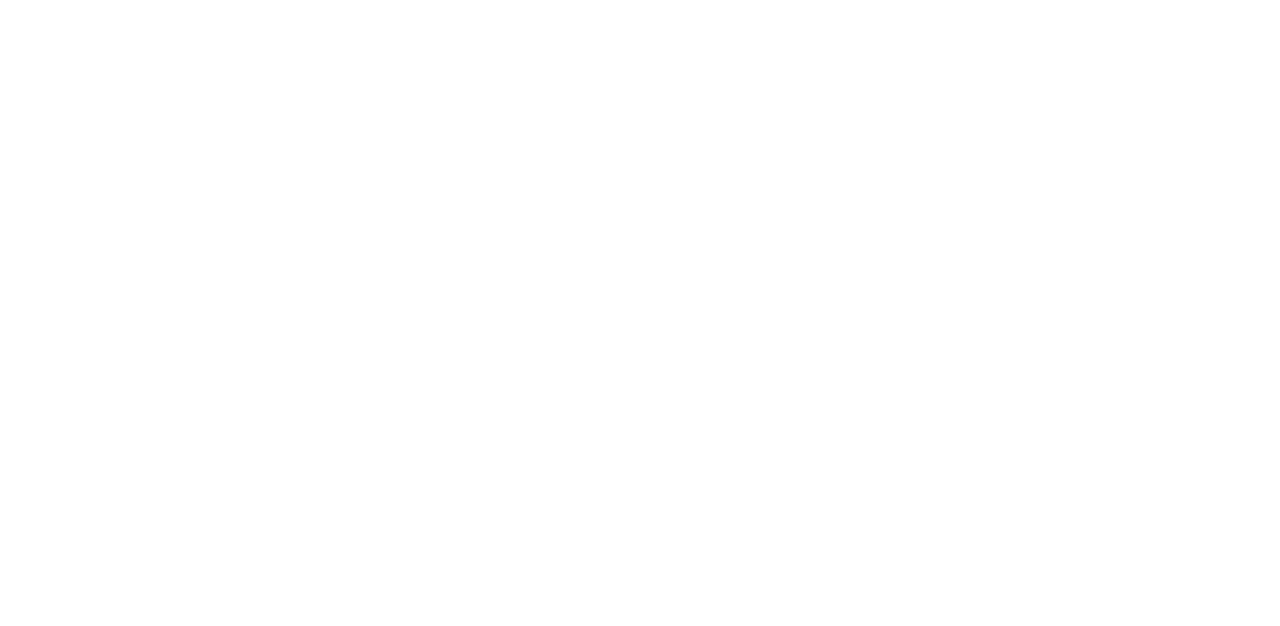
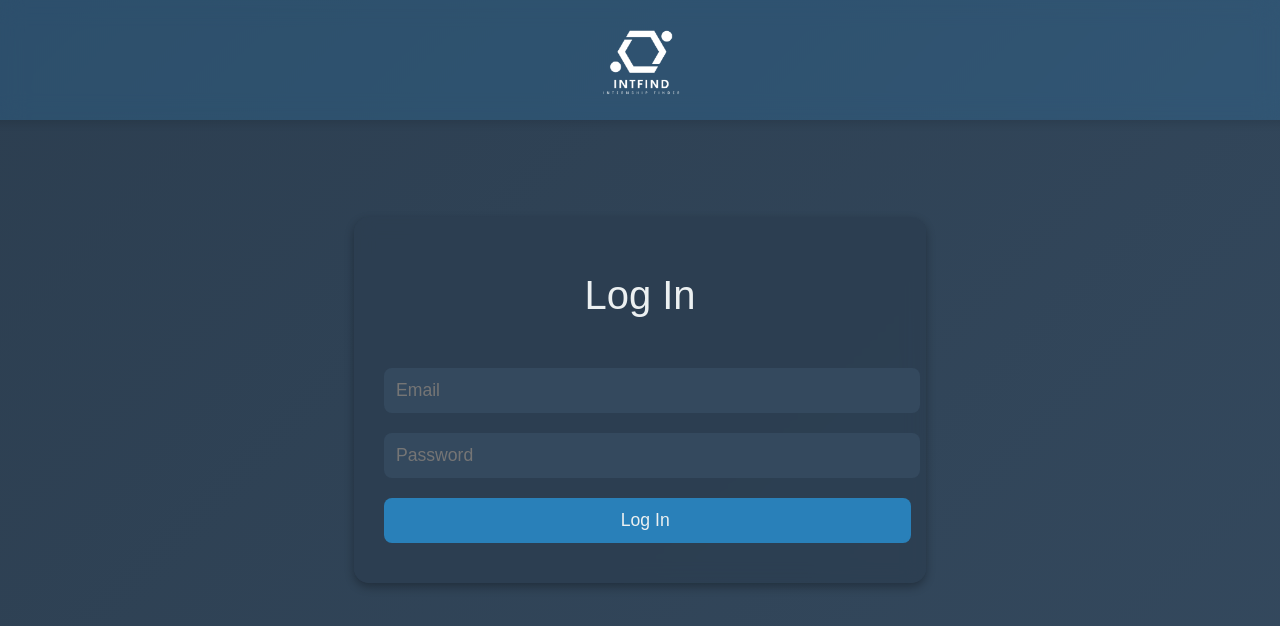
Before and after one commit to 4l0sh/intfind, a React (Create React App) app: page /login in a window 1280 px wide. Before the commit this address had no page. Shown: the top 626 px of the page. Built offline with nearby package versions, Linux system fonts and the light colour scheme; a web font is replaced by a local one.

Commit message:
login pagina toegevoegd

```diff
--- a/src/App.js
+++ b/src/App.js
@@ -4,22 +4,21 @@
 import Wizard from './layout/wizard';
 import Opleiding from './layout//opleiding/opleiding';
 import Experience from './layout/experience/experience';
-import Referenties from "./layout/referenties/referenties";
+import Referenties from './layout/referenties/referenties';
+import Login from './auth/login';
 import './App.css';
-
 
 function App() {
   return (
     <Router>
       <Fragment>
         <Routes>
-
-          <Route exact path="/" element={<Wizard />} />
-          <Route exact path="/skills" element={<Skills />} />
-          <Route exact path="/opleiding" element={<Opleiding />} />
-          <Route exact path="/referenties" element={<Referenties />} />
+          <Route exact path='/' element={<Wizard />} />
+          <Route exact path='/skills' element={<Skills />} />
+          <Route exact path='/opleiding' element={<Opleiding />} />
+          <Route exact path='/referenties' element={<Referenties />} />
           <Route exact path='/experience' element={<Experience />} />
-
+          <Route path='/login' element={<Login />} />
         </Routes>
       </Fragment>
     </Router>
--- /dev/null
+++ b/src/auth/login.css
@@ -0,0 +1,139 @@
+.body {
+  background: linear-gradient(135deg, #2c3e50, #34495e);
+  height: 100vh;
+  overflow: hidden;
+  font-family: 'Arial', sans-serif;
+  color: #ecf0f1;
+  display: flex;
+  flex-direction: column;
+  justify-content: flex-start;
+  align-items: center;
+}
+
+#logo {
+  width: 15%;
+  filter: brightness(0) invert(1);
+  transition: transform 0.3s ease-in-out;
+}
+
+#logo:hover {
+  transform: scale(1.1);
+}
+
+.headerContainer {
+  display: flex;
+  justify-content: space-between;
+  background: rgba(52, 152, 219, 0.2);
+  backdrop-filter: blur(12px);
+  align-items: center;
+  height: 10vh;
+  padding: 20px;
+  width: 100%;
+  transition: all 0.3s ease;
+  box-shadow: 0 4px 8px rgba(0, 0, 0, 0.1);
+}
+
+.headerDiv1,
+.headerDiv3 {
+  display: flex;
+  justify-content: center;
+  align-items: center;
+  width: 10%;
+}
+
+.headerDiv2 {
+  width: 80%;
+  border-radius: 10px;
+  padding: 10px;
+  text-align: center;
+  font-size: 1.5em;
+  transition: background-color 0.3s ease;
+}
+
+.loginContainer {
+  display: flex;
+  justify-content: center;
+  align-items: center;
+  height: 70vh;
+  width: 100%;
+}
+
+.loginDiv1,
+.loginDiv3 {
+  display: flex;
+  justify-content: center;
+  align-items: center;
+  width: 10%;
+}
+
+.loginDiv2 {
+  width: 40%;
+  background: rgba(44, 62, 80, 0.8);
+  border-radius: 15px;
+  padding: 30px;
+  box-shadow: 0px 4px 10px rgba(0, 0, 0, 0.3);
+  backdrop-filter: blur(10px);
+  display: flex;
+  flex-direction: column;
+  justify-content: center;
+  align-items: center;
+}
+
+.login {
+  display: flex;
+  flex-direction: column;
+  align-items: center;
+  justify-content: center;
+  gap: 20px;
+}
+
+h1 {
+  font-size: 2.5em;
+  margin-bottom: 20px;
+  color: #ecf0f1;
+  transition: color 0.3s ease;
+}
+
+h1:hover {
+  color: #1abc9c;
+}
+
+.loginInput {
+  width: 100%;
+  padding: 12px;
+  margin: 10px 0;
+  border: none;
+  border-radius: 8px;
+  background: #34495e;
+  color: #ecf0f1;
+  font-size: 1.1em;
+  transition: all 0.3s ease;
+}
+
+.loginInput:focus {
+  outline: none;
+  background: #1abc9c;
+  color: #2c3e50;
+}
+
+.loginInput[type='submit'] {
+  background-color: #2980b9;
+  border: none;
+  cursor: pointer;
+  width: 103%;
+  font-size: 1.1em;
+  transition: background-color 0.3s ease;
+}
+
+.loginInput[type='submit']:hover {
+  background-color: #3498db;
+  transform: translateY(-2px);
+  transition: 0.3s;
+}
+
+.footerContainer {
+  display: flex;
+  justify-content: space-between;
+  align-items: center;
+  width: 100%;
+}
--- /dev/null
+++ b/src/auth/login.js
@@ -0,0 +1,89 @@
+import React, { Fragment } from 'react';
+import { useNavigate } from 'react-router';
+import M from 'materialize-css';
+import './login.css';
+
+const Login = () => {
+  const navigate = useNavigate();
+  const onSubmit = (e) => {
+    e.preventDefault();
+    const email = document.getElementById('email').value;
+    const password = document.getElementById('password').value;
+
+    fetch('http://localhost:4000/login', {
+      method: 'POST',
+      headers: {
+        'Content-Type': 'application/json',
+      },
+      body: JSON.stringify({ email, password }),
+    })
+      .then((response) => response.json())
+      .then((result) => {
+        const userId = result.userId;
+        localStorage.setItem('userId', userId);
+        navigate('/');
+      })
+      .catch((err) => {
+        console.log('error logging in', err);
+        M.toast({ html: 'Error logging in', classes: 'red' });
+      });
+  };
+  return (
+    <Fragment>
+      <div className='body'>
+        <div className='headerContainer'>
+          <div className='div headerDiv1'></div>
+          <div className='div headerDiv2'>
+            <img
+              id='logo'
+              src={require('../images/intfind.png')}
+              alt='Intfind'
+            />
+          </div>
+          <div className='div headerDiv3'>
+            <div class='moon-solid icon'></div>
+          </div>
+        </div>
+        <div className='loginContainer'>
+          <div className='div loginDiv1'></div>
+          <div className='div loginDiv2'>
+            <div className='login'>
+              {' '}
+              <h1>Log In </h1>
+              <form className='loginForm'>
+                <input
+                  className='loginInput'
+                  id='email'
+                  type='email'
+                  placeholder='Email'
+                  required
+                />
+                <input
+                  className='loginInput'
+                  id='password'
+                  type='password'
+                  placeholder='Password'
+                  required
+                />
+                <input
+                  onClick={onSubmit}
+                  className='loginInput'
+                  type='submit'
+                  value='Log In '
+                />
+              </form>
+            </div>
+          </div>
+          <div className='div loginDiv3'></div>
+        </div>
+        {/* <div className='footerContainer'>
+          <div className='div footerDiv1'>1</div>
+          <div className='div footerDiv2'>2</div>
+          <div className='div footerDiv3'>3</div>
+        </div> */}
+      </div>
+    </Fragment>
+  );
+};
+
+export default Login;
--- a/src/layout/signup.css
+++ b/src/layout/signup.css
@@ -150,3 +150,26 @@
   border-radius: 50%;
   margin-top: -10px;
 }
+
+.imginput {
+  display: none;
+}
+
+.custom-file-button {
+  width: 50%;
+  margin-top: 10px;
+  background-color: #4caf50;
+  color: white;
+  padding: 10px 20px;
+  border: none;
+  cursor: pointer;
+  border-radius: 5px;
+  font-size: 16px;
+  transition: 0.3s ease;
+}
+
+.custom-file-button:hover {
+  background-color: #45a049;
+  transform: translateY(-3px);
+  transition: 0.3s ease;
+}
--- a/src/layout/signup.js
+++ b/src/layout/signup.js
@@ -17,6 +17,7 @@
     const username = document.getElementById('username').value;
     const email = document.getElementById('email').value;
     const password = document.getElementById('password').value;
+    const photo = document.getElementById('photo').files[0];
 
     setErrorMessage('');
 
@@ -31,7 +32,7 @@
       headers: {
         'Content-Type': 'application/json',
       },
-      body: JSON.stringify({ username, email, password }),
+      body: JSON.stringify({ username, email, password, photo }),
     })
       .then((response) => response.json())
       .then((result) => {
@@ -46,6 +47,49 @@
       })
       .catch((err) => console.log('error adding user', err));
   };
+
+  // const signUserUp = (event) => {
+  //   event.preventDefault();
+
+  //   const username = document.getElementById('username').value;
+  //   const email = document.getElementById('email').value;
+  //   const password = document.getElementById('password').value;
+  //   const photo = document.getElementById('photo').files[0];
+
+  //   setErrorMessage('');
+
+  //   if (!username || !email || !password) {
+  //     setErrorMessage('Please fill all fields');
+  //     M.toast({ html: 'Please fill all fields', classes: 'red' });
+  //     return;
+  //   }
+
+  //   const formData = new FormData();
+  //   formData.append('username', username);
+  //   formData.append('email', email);
+  //   formData.append('password', password);
+
+  //   if (photo) {
+  //     formData.append('photo', photo);
+  //   }
+
+  //   fetch('http://localhost:4000/users/signup', {
+  //     method: 'POST',
+  //     body: formData,
+  //   })
+  //     .then((response) => response.json())
+  //     .then((result) => {
+  //       if (result.message === 'User already exists') {
+  //         setErrorMessage(result.message);
+  //         M.toast({ html: 'User already exists', classes: 'red' });
+  //       } else {
+  //         console.log('user added', result);
+  //         localStorage.setItem('userId', result.userId);
+  //         navigate('/skills');
+  //       }
+  //     })
+  //     .catch((err) => console.log('error adding user', err));
+  // };
 
   return (
     <Fragment>
@@ -64,6 +108,22 @@
                 placeholder='Username'
                 id='username'
               />
+              <div className='custom-file-input'>
+                <input
+                  className='imginput'
+                  type='file'
+                  name='file'
+                  id='photo'
+                  accept='image/*'
+                />
+                <button
+                  type='button'
+                  className='custom-file-button'
+                  onClick={() => document.getElementById('photo').click()}
+                >
+                  Upload Photo
+                </button>
+              </div>
               <input
                 className='input'
                 type='email'
```
Also changed, not shown: server.js (+18 -0 lines), src/images/intfind.png (added).
